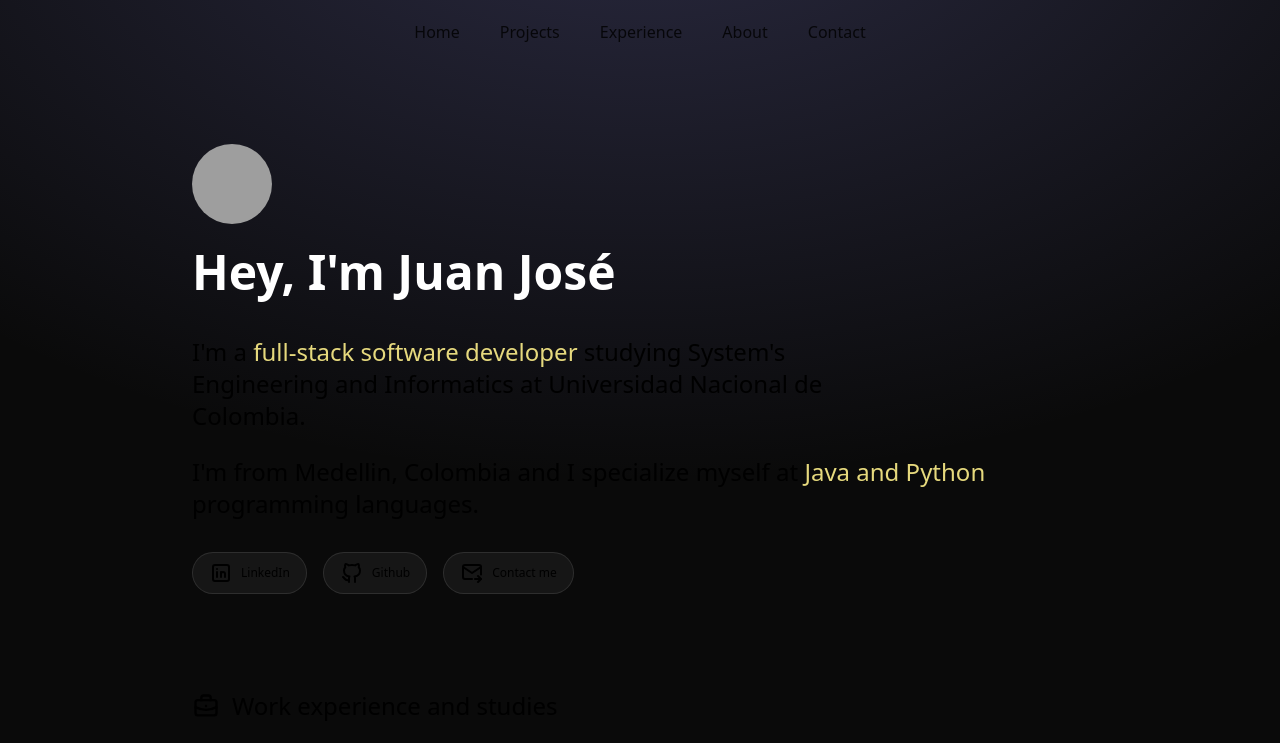
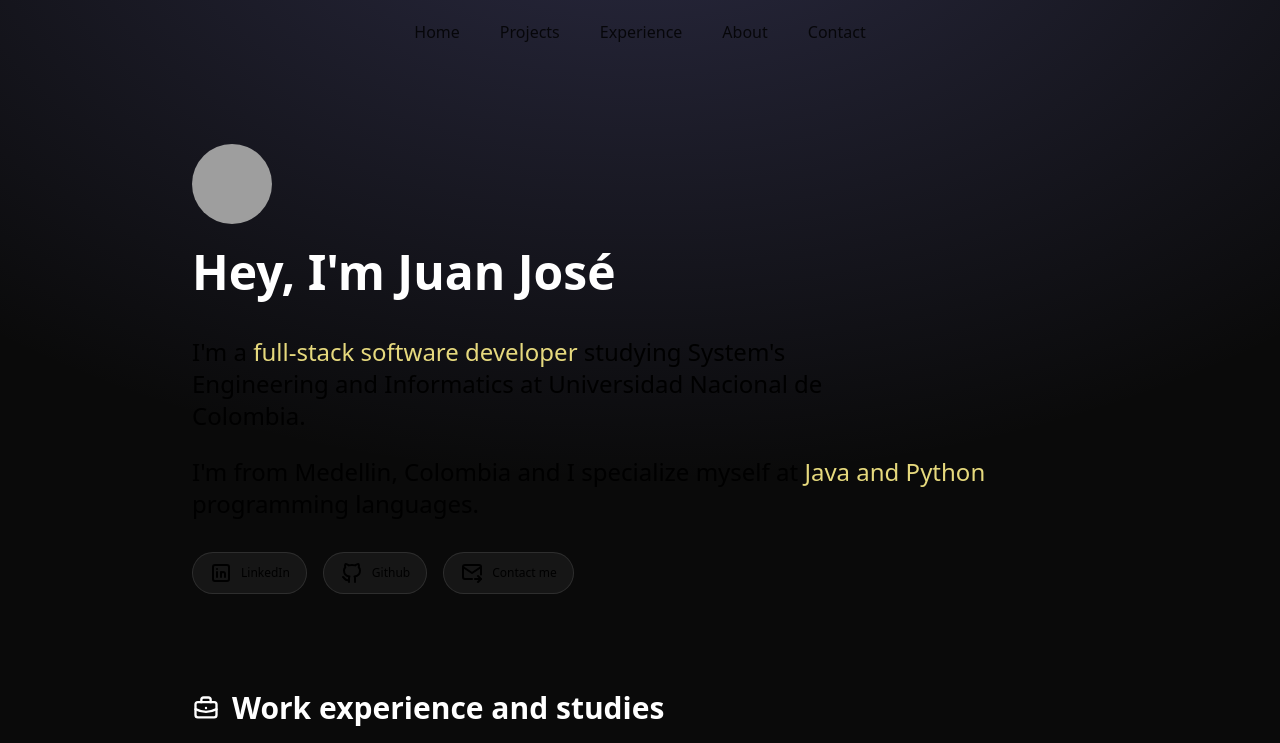
Before and after one commit to JuanTobonV/Portfolio, an Astro site: page / in a window 1280 px wide. Shown: the top 743 px of the page. Built offline with nearby package versions, Linux system fonts and the light colour scheme; Astro itself is replaced by a stand-in of ours; grey boxes are pictures that could not be loaded.

Commit message:
fixing problems

```diff
--- a/src/pages/index.astro
+++ b/src/pages/index.astro
@@ -58,7 +58,7 @@
 	</SectionContainer>
 
 	<SectionContainer id = "experience">
-    <h2 class="text-2xl fontt-semibold mb-6 flex gap-x-3 items-center">
+    <h2 class="flex items-center mb-6 text-3xl font-semibold gap-x-3 text-black/80 text-white">
       <Briefcase class = "size-7" />
        Work experience and studies</h2>
 		<Experience />
```
